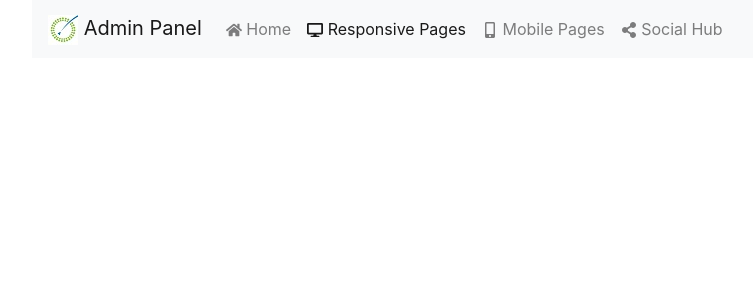
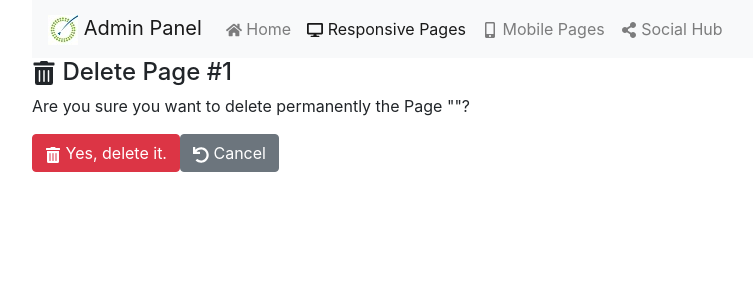
Before and after one commit to vgiakoumakou/react-cms-admin, a React (Create React App) app: page /deletepage/1 in a window 1280 px wide. Shown: the top 300 px of the page, without its empty margins (53-806 px from the left). Built offline with nearby package versions, Linux system fonts and the light colour scheme; no server answers.

Commit message:
Implemented DeletePage and created delete btn in EditPage

```diff
--- a/src/App.js
+++ b/src/App.js
@@ -4,6 +4,7 @@ import NavBar from "./components/navbar";
 import Pages from "./components/pages";
 import NewPage from "./components/newpage";
 import EditPage from "./components/editpage";
+import DeletePage from "./components/deletepage";
 import logo from './logo.svg';
 import './App.css';
 
@@ -19,6 +20,7 @@ class App extends Component {
                 <Route path="/pages" component={Pages} />
                 <Route path="/newpage" component={NewPage} />
                 <Route path="/editpage/:id" component={EditPage} />
+                <Route path="/deletepage/:id" component={DeletePage} />
               </Switch>
             </div>
           </div>
--- /dev/null
+++ b/src/components/deletepage.jsx
@@ -0,0 +1,44 @@
+import React, { Component } from 'react';
+import axios from 'axios';
+import { FaTrashAlt, FaUndo } from 'react-icons/fa';
+
+class DeletePage extends Component {
+    state = {
+        data: {},
+        errors: {}
+    };
+
+    async componentDidMount() {
+        // pending > resolved (success) OR rejected (failure)
+        // we await the result of the call and get the actual response object
+        const { data } = await axios.get('http://pagesmanagement.azurewebsites.net/api/ResponsivePages/', {
+            params: {
+              id: `${this.props.match.params.id}`
+            }
+        });
+        this.setState({ data });
+        console.log(data);
+    }
+
+    doSubmit = async () => {
+
+        await axios.delete(`http://pagesmanagement.azurewebsites.net/api/ResponsivePages/${this.props.match.params.id}`);
+
+        //Redirect to pages
+        this.props.history.push('/pages');
+
+    }
+
+    render() {
+        return (
+            <div>
+                <h4><FaTrashAlt /> Delete Page #{this.props.match.params.id}</h4>
+                <p>Are you sure you want to delete permanently the Page "<b>{this.state.data.title}</b>"?</p>
+                <button className="btn btn-danger" onClick={this.doSubmit}><FaTrashAlt /> Yes, delete it.</button>
+                <button className="btn btn-secondary" onClick={() => {this.props.history.push(`/editpage/${this.props.match.params.id}`)}}><FaUndo /> Cancel</button>
+
+            </div> );
+    }
+}
+
+export default DeletePage;
--- a/src/components/editpage.jsx
+++ b/src/components/editpage.jsx
@@ -1,7 +1,8 @@
-import React, { Component } from 'react';
+import React from 'react';
+//import { Link } from 'react-router-dom';
 import axios from 'axios';
 import PageForm from './common/pageform';
-import { FaEdit } from 'react-icons/fa';
+import { FaEdit, FaTrashAlt } from 'react-icons/fa';
 
 class EditPage extends PageForm {
     state = {
@@ -23,8 +24,11 @@ class EditPage extends PageForm {
 
     doSubmit = async () => {
         const obj = this.state.data;
-        const { data } = await axios.put('http://pagesmanagement.azurewebsites.net/api/ResponsivePages/'+ this.props.match.params.id, obj);
+        const { data } = await axios.put(`http://pagesmanagement.azurewebsites.net/api/ResponsivePages/${this.props.match.params.id}`, obj);
         console.log(obj);
+
+        //Redirect to pages
+        this.props.history.push('/pages');
     }
 
     render() {
@@ -33,11 +37,13 @@ class EditPage extends PageForm {
         return (
             <div>
                 <h4><FaEdit /> Edit Page #{this.props.match.params.id}</h4>
+                <button type="button" className="btn btn-danger" onClick={() => {this.props.history.push(`/deletepage/${this.props.match.params.id}`)}}><FaTrashAlt /> Delete this page</button>
                 <form onSubmit={this.handleSubmit}>
                     <input type="number" id="id" name="id" className="form-control" value={this.state.data.id} onChange={this.handleChange} readOnly />
                     {this.renderPageForm()}
                 </form>
-            </div> );
+            </div>
+            );
     }
 }
 
--- a/src/components/newpage.jsx
+++ b/src/components/newpage.jsx
@@ -14,6 +14,9 @@ class NewPage extends PageForm {
         const obj = this.state.data;
         const { data } = await axios.post('http://pagesmanagement.azurewebsites.net/api/ResponsivePages/', obj);
         console.log(data);
+
+        //Redirect to pages
+        this.props.history.push('/pages');
     }
 
     render() {
--- a/src/components/pages.jsx
+++ b/src/components/pages.jsx
@@ -1,7 +1,7 @@
 import React, { Component } from "react";
 import { Link } from 'react-router-dom';
 import axios from 'axios';
-import { FaEdit, FaTrashAlt } from 'react-icons/fa';
+import { FaEdit, FaTrashAlt, FaFolderPlus } from 'react-icons/fa';
 
 class Pages extends Component {
 
@@ -20,7 +20,7 @@ class Pages extends Component {
         return (
           <div>
             <h4>Responsive Pages</h4>
-            <button className="btn btn-light"><Link to="/newpage">(+) Create New Page</Link></button>
+            <button className="btn btn-light"><Link to="/newpage"><FaFolderPlus /> Create New Page</Link></button>
             <table className="table">
               <thead>
                   <tr>
@@ -44,7 +44,7 @@ class Pages extends Component {
                       <td>{new Date(page.publishedOn).toLocaleDateString()}</td>
                       <td>
                         <button className="btn btn-light"><Link to={`/editpage/${page.id}`}><FaEdit /> Edit</Link></button>
-                        <button type="button" className="btn btn-danger"><FaTrashAlt /> Delete</button>
+                        {/* <button type="button" className="btn btn-danger"><Link to={`/deletepage/${page.id}`}><FaTrashAlt /> Delete Page</Link></button> */}
                       </td>
                   </tr>
                   ))}
```
